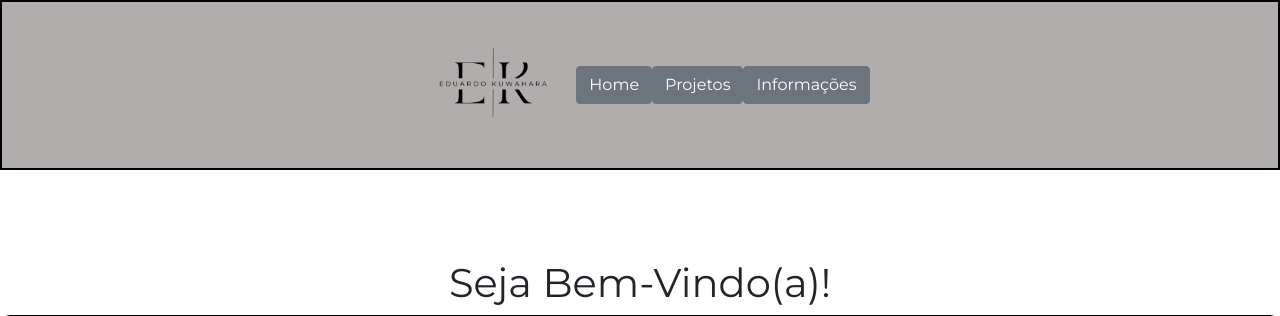
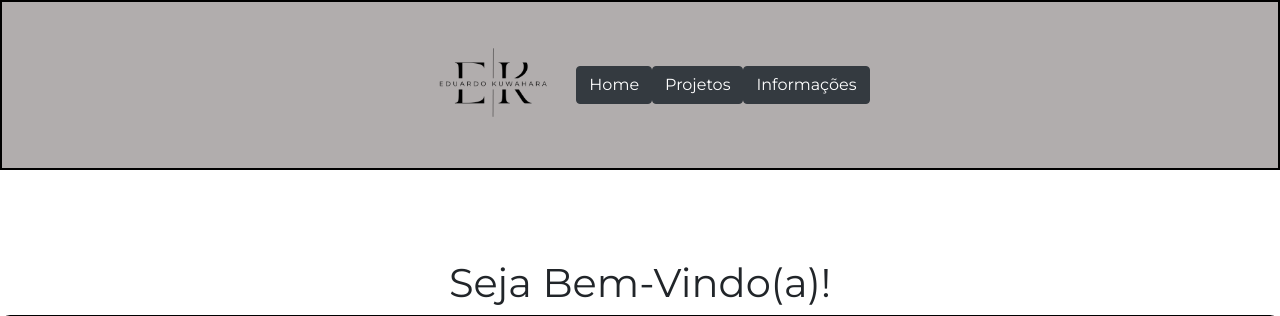
Before and after one commit to EduardoKuwahara/portfolio_digital, a Flask app: page / in a window 1280 px wide. Shown: the top 316 px of the page. Run offline with Flask 3, Linux system fonts and the light colour scheme; some libraries are stand-ins or nearby versions.

Commit message:
Correção de Cores dos botões de navegação

```diff
--- a/api/templates/index.html
+++ b/api/templates/index.html
@@ -18,9 +18,9 @@
     <header class="cabecalho">
         <img src="{{ url_for('static', filename='Logo.png') }}" width="13%" alt="Logo de Identidade">
         <nav class="nav">
-            <a type="button" class="btn btn-secondary" href="/">Home</a>
-            <a type="button" class="btn btn-secondary" href="/projetos">Projetos</a>
-            <a type="button" class="btn btn-secondary" href="/informações">Informações</a>
+            <a type="button" class="btn btn-dark" href="/">Home</a>
+            <a type="button" class="btn btn-dark" href="/projetos">Projetos</a>
+            <a type="button" class="btn btn-dark" href="/informações">Informações</a>
         </nav>
     </header>
     <main>
```
